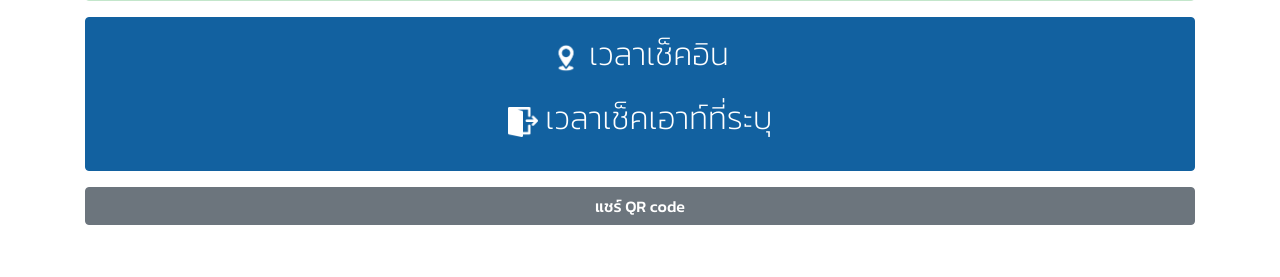
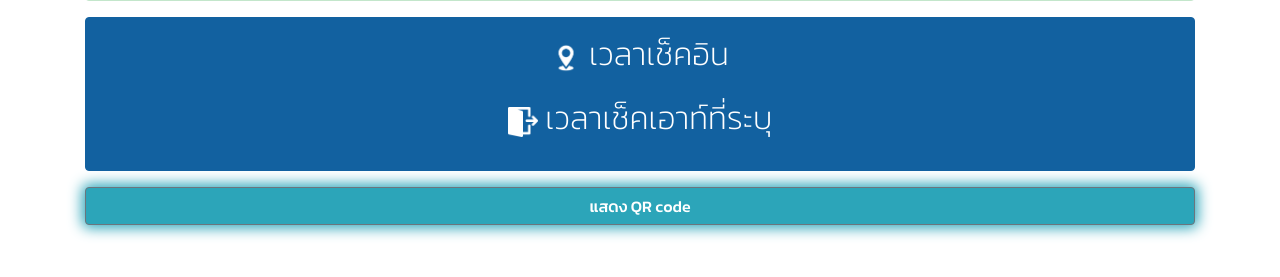
Before and after one commit to kmutnb-covid19/lab_track, a Django app: template kmutnbtrackapp/templates/Page/lab_checkin_successful_new.html in a window 1280 px wide. Shown: the part 279-556 px from the top of the page. Run offline with Django 3.2, Linux system fonts and the light colour scheme; the template is opened without the code that fills it, so the values that code supplies are empty; some libraries are stand-ins or nearby versions.

Commit message:
change text and bg-color of share qr button @kitsanapongK
change text and bg-color of share qr button @kitsanapongK

```diff
--- a/kmutnbtrackapp/templates/Page/check_out_prev_lab_before.html
+++ b/kmutnbtrackapp/templates/Page/check_out_prev_lab_before.html
@@ -37,6 +37,7 @@
         <h4 class="alert-heading">กรุณาเช็คเอาท์ออกจากแล็บนี้ก่อน : {{ last_lab.name }}</h4>
         <hr>
         <p class="mb-0">เมื่อเช็คเอาท์จากแล็บก่อนหน้าแล้ว ระบบ จะพาคุณไปยัง {{ new_lab.name }}</p>
+
     </div>
     <div style=" justify-content: center; align-items: center;">
         <a href="{% url 'kmutnbtrackapp:check_out' last_lab.hash %}?next_lab={{ new_lab.hash }}">
--- a/kmutnbtrackapp/templates/Page/lab_checkin_successful_new.html
+++ b/kmutnbtrackapp/templates/Page/lab_checkin_successful_new.html
@@ -58,6 +58,6 @@
             <p class="time-checkout">{{ check_out }}</p>
         </p>
     </div>
-    <a href="{% url 'generate_qr_code2' lab_hash %}" type="button" style="width:100%" class="btn btn-secondary btn-checkin">แชร์ QR code</a>
+    <a href="{% url 'generate_qr_code2' lab_hash %}" type="button" style="width:100%;background-color: #2ca5b9;box-shadow: 0px 0px 14px 3px #2ca5b9;" class="btn btn-secondary btn-checkin">แสดง QR code</a>
 </div>
 {% endblock %}
```
